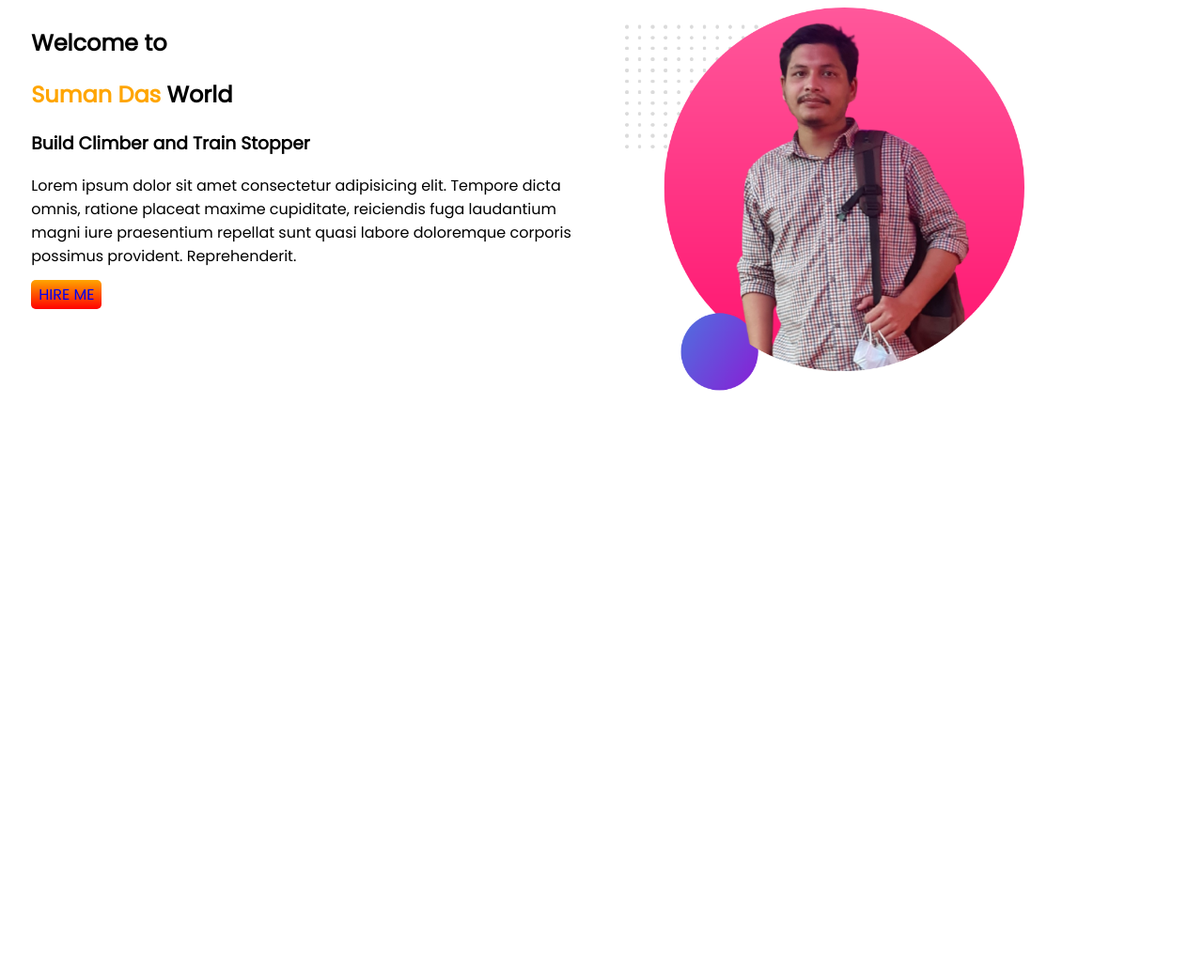
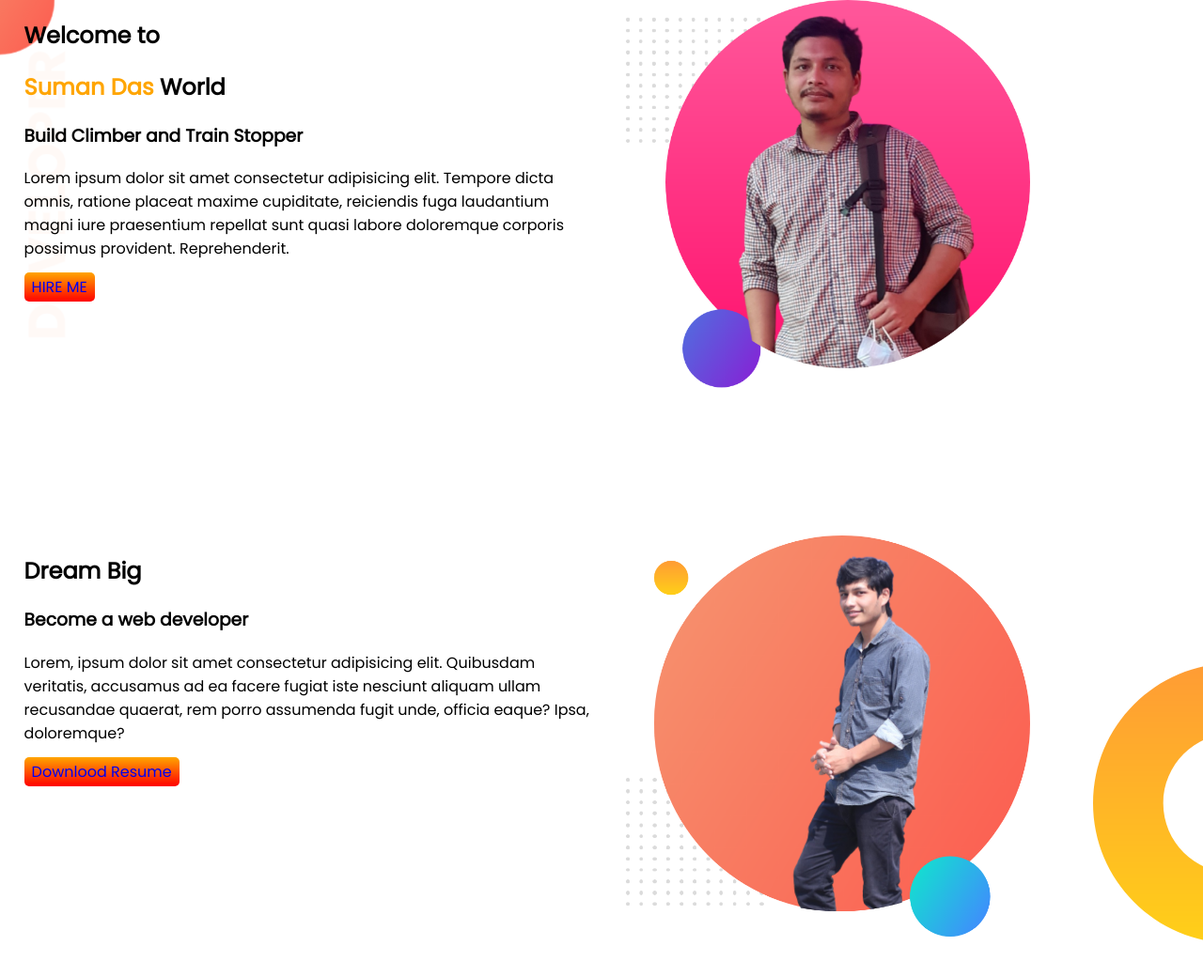
Before and after one commit to SumanChandraDas/developer-portfolio4, a plain HTML site: page index.html in a window 1280 px wide. Shown: the whole page at 94% size. Before the commit the page ends 800 px from the top, so only its background shows below. Drawn offline with Linux system fonts and the light colour scheme.

Commit message:
dream big section added

```diff
--- a/index.html
+++ b/index.html
@@ -14,7 +14,7 @@
 </head>
 
 <body>
-    <section>
+    <section class="top-bannar">
         <div class="half-width">
             <h1>Welcome to</h1>
             <h1><span class="orange-colour">Suman Das</span> World</h1>
@@ -31,6 +31,20 @@
         </div>
     </section>
 
+    <section class="dream-big">
+        <div class="half-width">
+            <h1>Dream Big</h1>
+            <h3>Become a web developer </h3>
+            <p>Lorem, ipsum dolor sit amet consectetur adipisicing elit. Quibusdam veritatis, accusamus ad ea facere
+                fugiat iste nesciunt aliquam ullam recusandae quaerat, rem porro assumenda fugit unde, officia eaque?
+                Ipsa, doloremque?</p>
+            <a class="link-button" href="https://bd.linkedin.com/" target="_blank">Downlood Resume</a>
+
+        </div>
+        <div class="half-width">
+            <img src="images/suman-pic-with-bg.png" alt="">
+        </div>
+    </section>
 </body>
 
 </html>
--- a/style.css
+++ b/style.css
@@ -1,6 +1,7 @@
 /* common styles  */
 body {
     font-family: 'Poppins', sans-serif;
+    margin: 0;
 }
 
 .orange-colour {
@@ -9,6 +10,12 @@ body {
 
 section {
     display: flex;
+    margin-bottom: 150px;
+}
+
+.top-bannar {
+    background-image: url("images/top-banner.png");
+    background-repeat: no-repeat;
 }
 
 .half-width {
@@ -26,3 +33,9 @@ section {
 .half-width img {
     width: 70%;
 }
+
+.dream-big {
+    background-image: url("images/dream-bg.png");
+    background-repeat: no-repeat;
+    background-position: right bottom;
+}
```
Also changed, not shown: images/suman-pic-with-bg.png (added).
